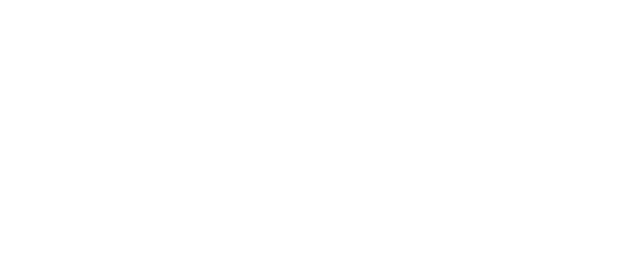
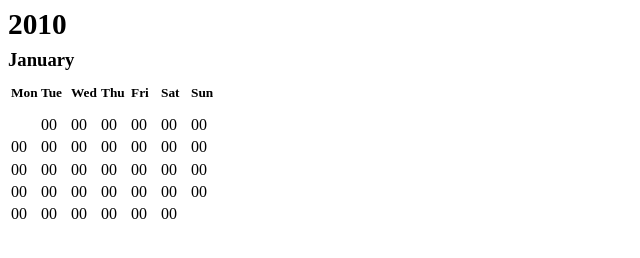
Before and after one commit to vitaliiboiko360/wui, a plain HTML site: page html/calendar.html in a window 1280 px wide. Shown: the whole page, without its empty margins (0-640 px from the left). Drawn offline with Linux system fonts and the light colour scheme.

Commit message:
add styles

```diff
--- a/html/calendar.html
+++ b/html/calendar.html
@@ -1,7 +1,31 @@
 <!DOCTYPE html>
 <html>
-<title>calendar</title>
+<head>
+    <title>calendar</title>
+    <link rel="stylesheet" href="styles.css">
+</head>
 <body>
-
+    <p class="year-title">2010</p>
+    <p class="month-title">January</p>
+    <table class="date-grid">
+        <tr id="days-title">
+            <td>Mon</td><td>Tue</td><td>Wed</td><td>Thu</td><td>Fri</td><td>Sat</td><td>Sun</td>
+        </tr>
+        <tr>
+            <td></td><td>00</td><td>00</td><td>00</td><td>00</td><td>00</td><td>00</td>
+        </tr>
+        <tr>
+            <td>00</td><td>00</td><td>00</td><td>00</td><td>00</td><td>00</td><td>00</td>
+        </tr>
+        <tr>
+            <td>00</td><td>00</td><td>00</td><td>00</td><td>00</td><td>00</td><td>00</td>
+        </tr>
+        <tr>
+            <td>00</td><td>00</td><td>00</td><td>00</td><td>00</td><td>00</td><td>00</td>
+        </tr>
+        <tr>
+            <td>00</td><td>00</td><td>00</td><td>00</td><td>00</td><td>00</td><td></td>
+        </tr>
+    </table>
 </body>
 </html>
--- /dev/null
+++ b/html/styles.css
@@ -0,0 +1,27 @@
+
+p.year-title {
+    color: black;
+    font-size: 22pt;
+    font-weight: bold;
+    margin-top: 6pt;
+    margin-bottom: 6pt;
+}
+
+p.month-title {
+    font-size: 14pt;
+    font-weight: bold;
+    margin-top: 0;
+    margin-bottom: 0;
+}
+
+table.date-grid td {
+    width: 21pt;
+    display: inline-block;
+
+}
+
+#days-title {
+    font-size: 10pt;
+    font-weight: bold;
+    line-height: 28pt;
+}
```
